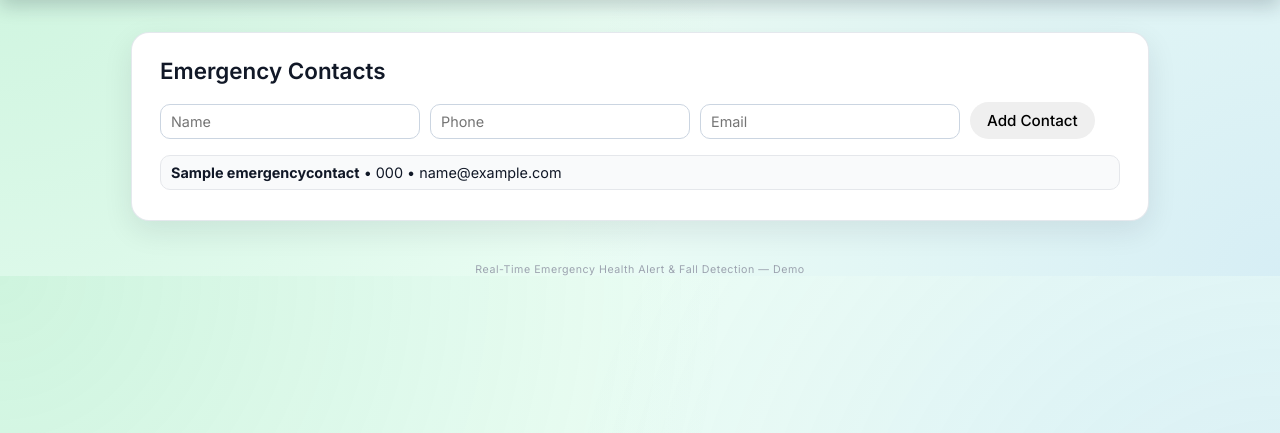
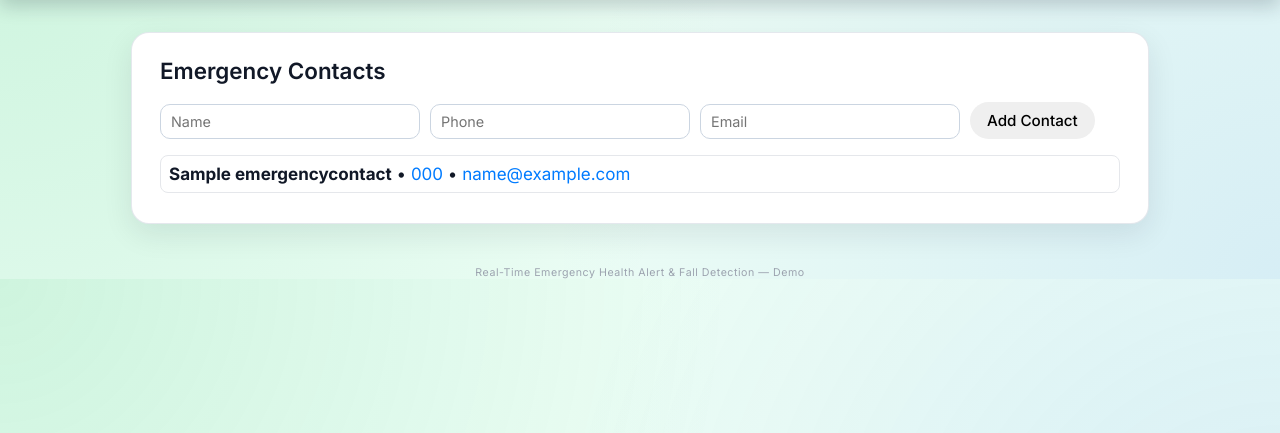
Before and after one commit to Akshay-appu/health_fall_detection, a Django app: page /contacts/ in a window 1280 px wide. Shown: the part 67-500 px from the top of the page. Run offline with Django 4.2, Linux system fonts and the light colour scheme; tables that the repository leaves empty hold one stand-in row (values such as "Sample post").

Commit message:
Update contacts.html

```diff
--- a/monitoring/templates/monitoring/contacts.html
+++ b/monitoring/templates/monitoring/contacts.html
@@ -2,9 +2,9 @@
 {% load static %}
 
 {% block content %}
-
 <section class="contacts-card">
   <h2>Emergency Contacts</h2>
+
   <form id="contactForm">
     <input type="text" id="c_name" placeholder="Name" required/>
     <input type="text" id="c_phone" placeholder="Phone"/>
@@ -18,18 +18,26 @@
 
 {% block scripts %}
 <script src="{% static 'monitoring/js/ajax_api.js' %}"></script>
+
 <script>
 document.addEventListener('DOMContentLoaded', () => {
   const form = document.getElementById('contactForm');
   const list = document.getElementById('contactsList');
 
-    function refresh(){
+  function refresh() {
     apiGet('/api/contacts/').then(data => {
       list.innerHTML = '';
+
       data.contacts.forEach(c => {
         const div = document.createElement('div');
         div.className = 'contact-row';
-          div.innerHTML = `<strong>${c.name}</strong> ${c.phone ? '• ' + c.phone : ''} ${c.email ? '• ' + c.email : ''}`;
+
+        div.innerHTML = `
+          <strong>${c.name}</strong>
+          ${c.phone ? ` • <a href="tel:${c.phone}" class="contact-link">${c.phone}</a>` : ''}
+          ${c.email ? ` • <a href="mailto:${c.email}" class="contact-link">${c.email}</a>` : ''}
+        `;
+
         list.appendChild(div);
       });
     });
@@ -37,12 +45,14 @@
 
   form.onsubmit = (e) => {
     e.preventDefault();
+
     const payload = {
       name: document.getElementById('c_name').value,
       phone: document.getElementById('c_phone').value,
       email: document.getElementById('c_email').value
     };
-      apiPost('/api/contacts/', payload).then(()=> {
+
+    apiPost('/api/contacts/', payload).then(() => {
       form.reset();
       refresh();
     });
@@ -51,4 +61,21 @@
   refresh();
 });
 </script>
+
+<style>
+.contact-link {
+  text-decoration: none;
+  color: #007bff;
+}
+.contact-link:hover {
+  text-decoration: underline;
+}
+.contact-row {
+  padding: 8px;
+  background: #ffffffd2;
+  border-radius: 8px;
+  margin-bottom: 6px;
+  font-size: 17px;
+}
+</style>
 {% endblock %}
```
Lines whose indentation alone changed are shown as unchanged.
